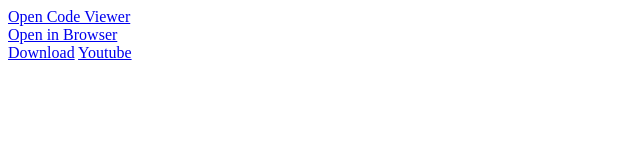
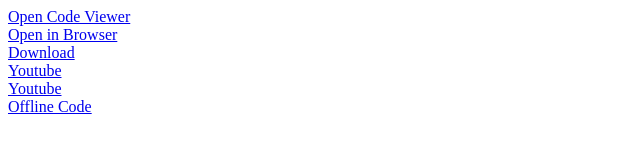
Before and after one commit to My-Creation/AppManage, a plain HTML site: page Verify/main.html in a window 1280 px wide. Shown: the whole page, without its empty margins (0-640 px from the left). Drawn offline with Linux system fonts and the light colour scheme.

Commit message:
Update main.html

```diff
--- a/Verify/main.html
+++ b/Verify/main.html
@@ -14,7 +14,12 @@
  <a href="openb:///www.google.com">Open in Browser</a>
  <br>
  <a href="download:///bit.ly/2SNSHO2<==>Codify.apk">Download</a>
+<br>
  <a href="youtube:///www.youtube.com/playlist?list=RD8-Pcz29msag&feature=share&playnext=1">Youtube</a>
+<br>
+<a href="msg:///Success">Youtube</a>
+<br>
+<a href="offlinecode:///sdcard/.codify/data/data_3">Offline Code</a>
 
 </body>
 </html>
```
